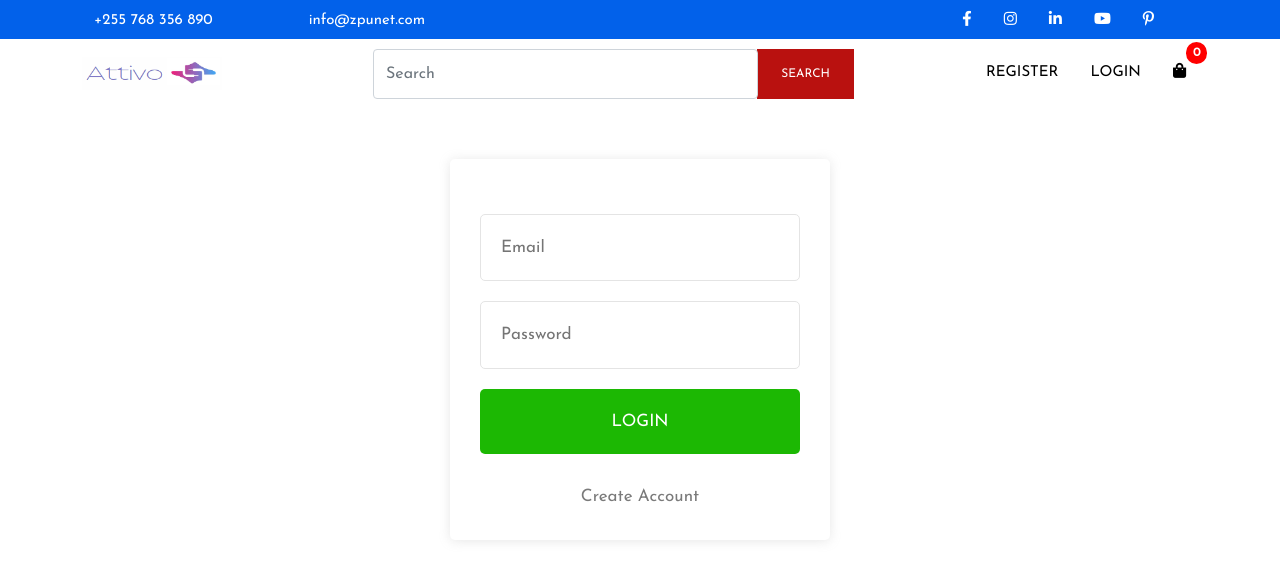
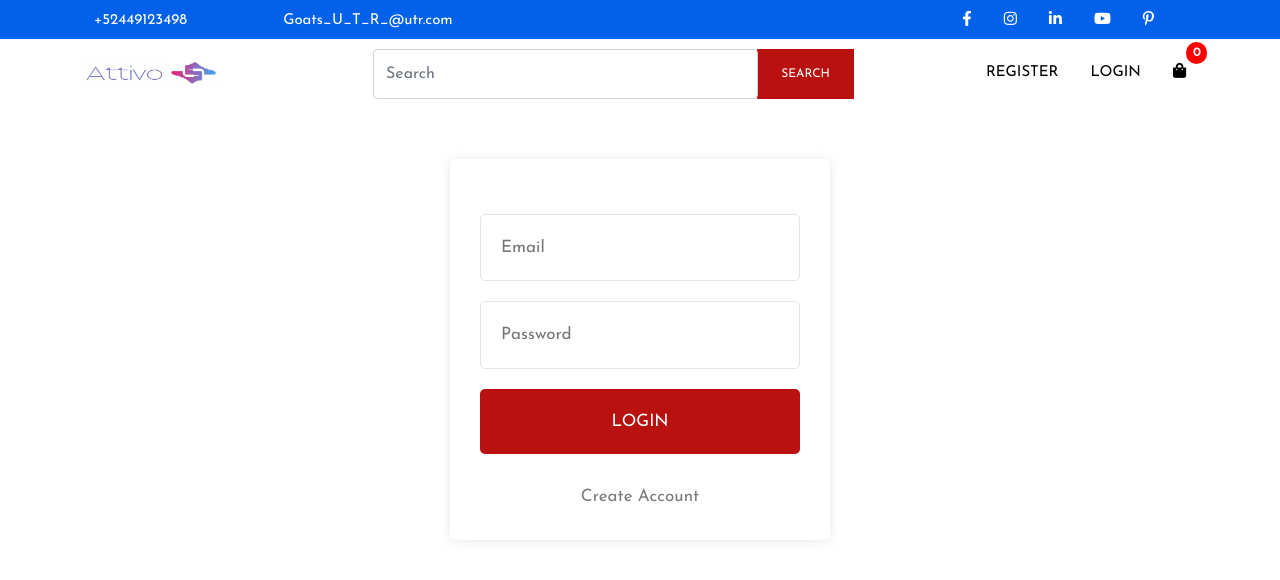
Before and after one commit to JoseAngelMacias99/FINAL_PROJECT_SCRUM, a React (Create React App) app: page /login in a window 1280 px wide. Shown: the top 580 px of the page. Built offline with nearby package versions, Linux system fonts and the light colour scheme.

Commit message:
New changes login
colors

```diff
--- a/src/App.css
+++ b/src/App.css
@@ -384,7 +384,7 @@ textarea:focus {
   margin-top: 20px;
   padding: 20px 0;
   border: 0;
-  background-color: #1cb803;
+  background-color: #b9110f;
   border-radius: 5px;
   text-transform: uppercase;
   color: white;
--- a/src/components/Header.js
+++ b/src/components/Header.js
@@ -32,8 +32,8 @@ const Header = () => {
         <div className="container">
           <div className="row">
             <div className="col-md-6 d-flex align-items-center display-none">
-              <p>+255 768 356 890</p>
-              <p>info@zpunet.com</p>
+              <p>+52449123498</p>
+              <p>Goats_U_T_R_@utr.com</p>
             </div>
             <div className=" col-12 col-lg-6 justify-content-center justify-content-lg-end d-flex align-items-center">
               <Link to="">
```
